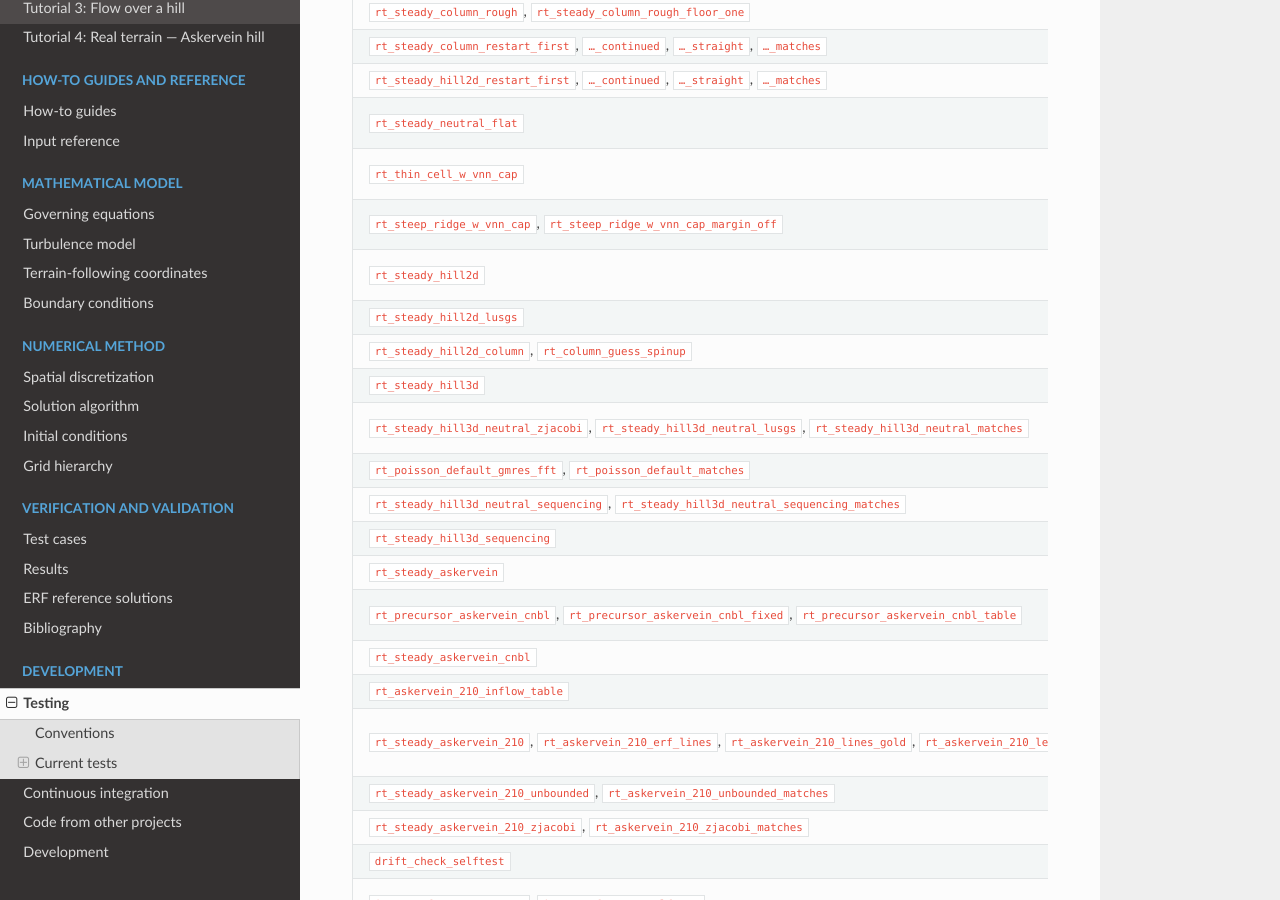
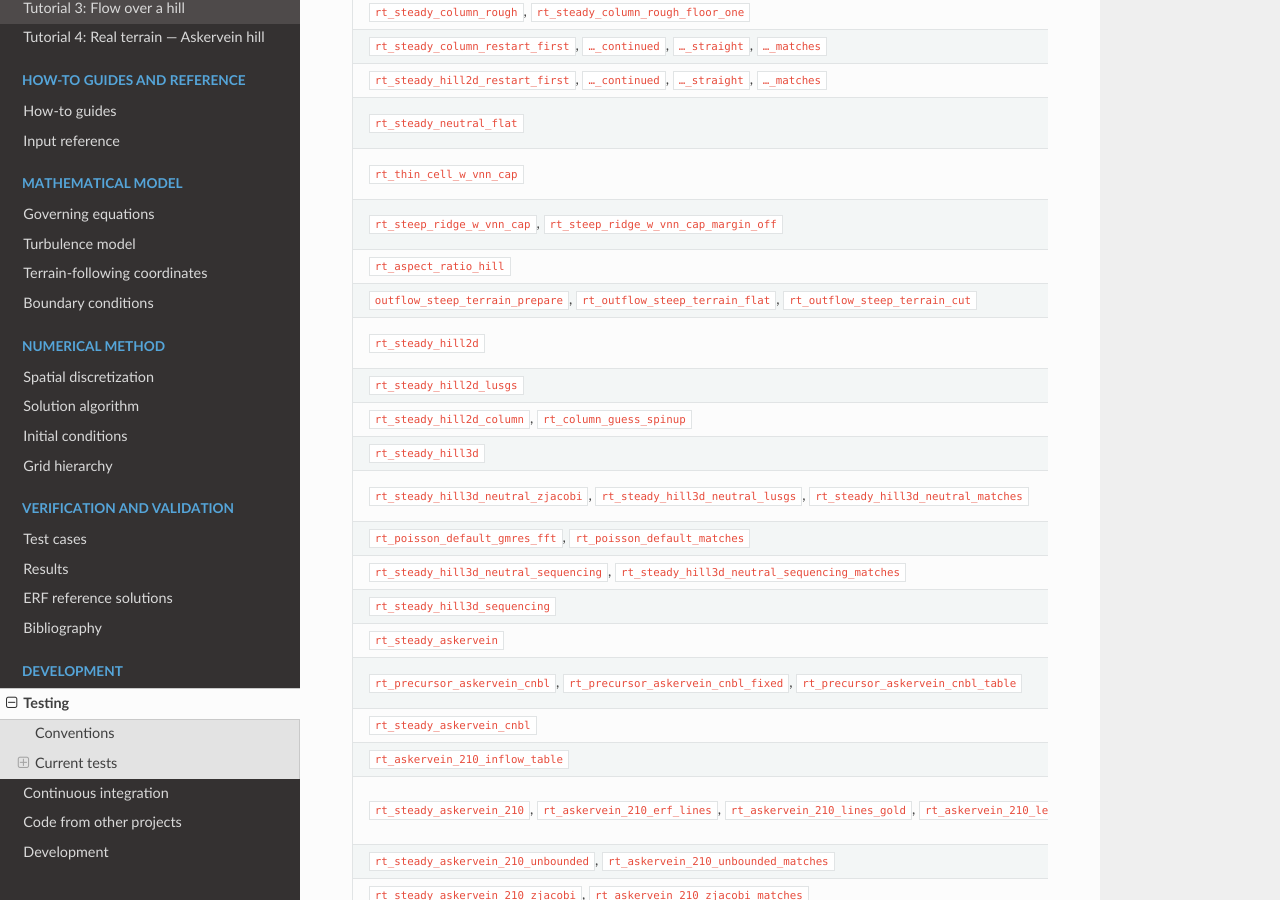
Before and after one commit to erf-model/gust-abl, a Sphinx documentation site: the page built from docs/testing.rst, in a window 1280 px wide and 900 px high, scrolled down 7517 px. Built offline with Sphinx 7.4.7 and the Read the Docs theme 3.1.0, drawn with Linux system fonts in a browser that asks for light colours; part of the change alters nothing that is shown.

Commit message:
CTests rt_aspect_ratio_hill and rt_outflow_steep_terrain_{flat,cut}
rt_aspect_ratio_hill: dx/dz1 = 10, 100, 200 reach r < 1e-4 within 400
iterations; it fails without simplec.w_vnn_cap. The outflow pair pins the
converging flat-edge case and the known stall of the cut slope, with a
fixture that writes the terrain files.

Co-Authored-By: Claude Opus 5.5 <noreply@anthropic.com>

```diff
--- a/docs/testing.rst
+++ b/docs/testing.rst
@@ -694,6 +694,17 @@ Current tests
        without the cap takes 2881 iterations (3983 before the Rayleigh layer ended at the mesh's top level, when it
        was not steady at 3500 either). Measured to 6 orders before that change: cap off 14154, margin 2 4142, and the
        steady states agree to 3e-8 m/s.
+   * - ``rt_aspect_ratio_hill``
+     - Thin first cells on a 2-D Agnesi ridge (``Tests/Canonical_RANS/Aspect_Ratio_Hill_2D``: 100 m high, 250 m
+       half-width, dx = 100 m, the recommended setting of the realizability sensor): ``aspect_ratio_sweep.py --check``
+       runs dx/dz1 = 10, 100 and 200 and requires a relative residual below 1e-4 within 400 iterations (234, 181 and
+       284 measured). Without ``simplec.w_vnn_cap`` dx/dz1 = 100 and 200 do not reach it. Label ``regression``.
+   * - ``outflow_steep_terrain_prepare``, ``rt_outflow_steep_terrain_flat``, ``rt_outflow_steep_terrain_cut``
+     - Steep terrain at an outflow face (``Tests/Canonical_RANS/Outflow_Steep_Terrain``): a 2-D domain ending on the
+       steepest part of a rising cos² ridge. With no slope normal to the outflow face the realizability limit is
+       steady within 400 iterations (206 measured); with the face cutting the slope the iteration stops at a fixed
+       state (relative residual 0.178), the known limitation of the outflow condition on sloping terrain, which the
+       ``_cut`` test pins. The fixture writes the two terrain files. Label ``regression``.
    * - ``rt_steady_hill2d``
      - ERF's Neutral_Hill_2D (``Tests/Canonical_RANS/Neutral_Hill_2D/inputs_steady_hill2d``: 128 × 1 × 64, the Witch of Agnesi of
        100 m and 500 m, the flat deck's sounding and forcing, Rayleigh damping of w and θ from 700 m, 16 sweeps, CFL
```
Also changed, not shown: 1 other file.
